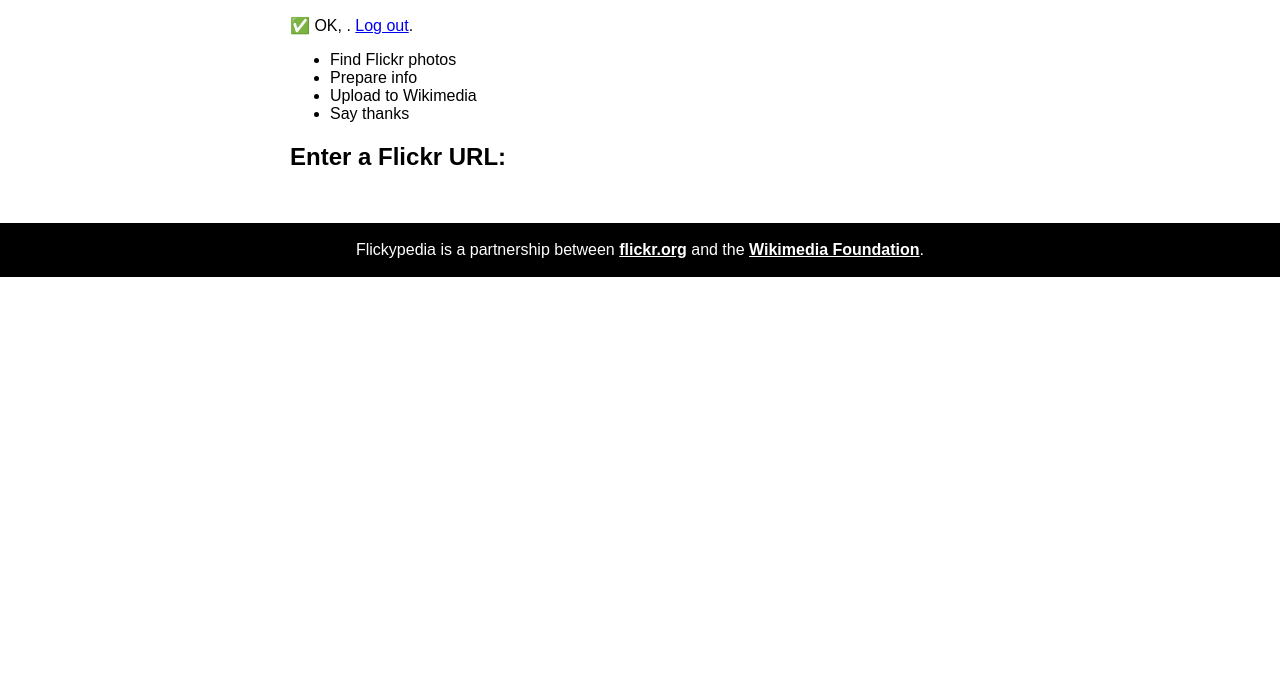
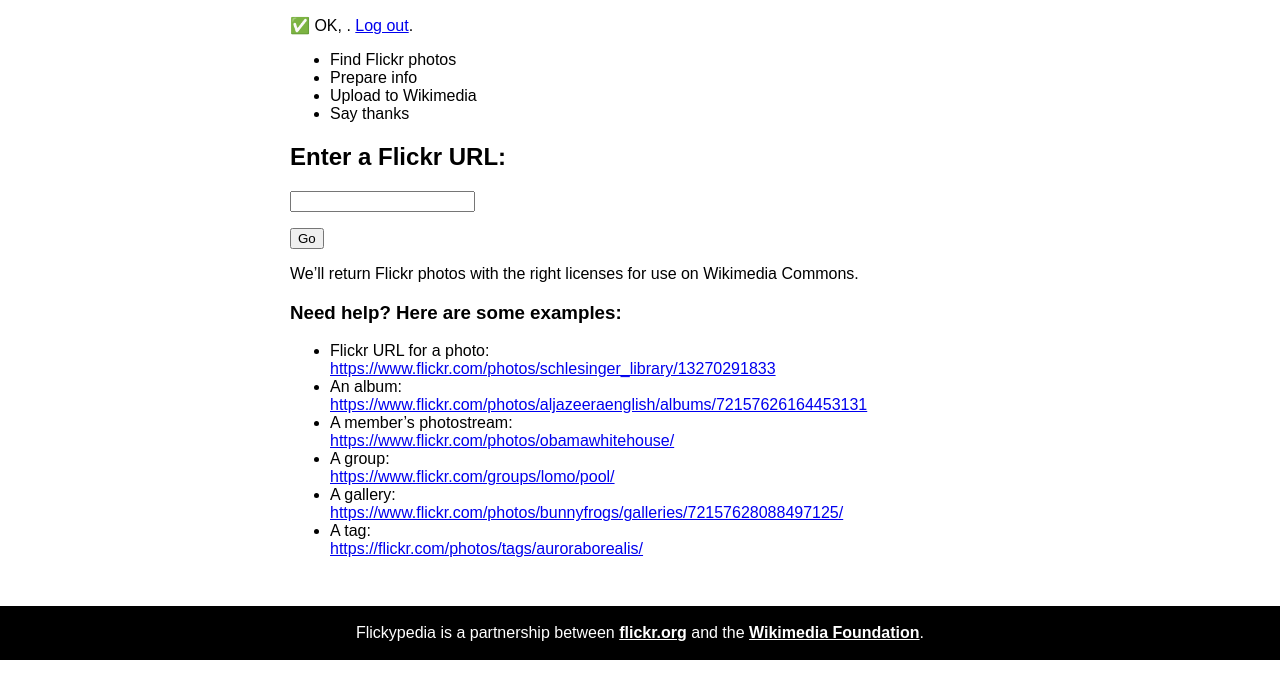
Before and after one commit to Flickr-Foundation/flickypedia, a Flask app: template src/flickypedia/templates/find_photos.html in a window 1280 px wide. Shown: the top 699 px of the page. Run offline with Flask 3, Linux system fonts and the light colour scheme; the template is opened without the code that fills it: values that come from a table or form of the project are taken from there, others are empty.

Commit message:
Build out the form for entering a Flickr URL

```diff
--- a/src/flickypedia/pages/__init__.py
+++ b/src/flickypedia/pages/__init__.py
@@ -1,3 +1,4 @@
 from .find_photos import find_photos
+from .prepare_info import prepare_info
 
-__all__ = ["find_photos"]
+__all__ = ["find_photos", "prepare_info"]
--- a/src/flickypedia/pages/find_photos.py
+++ b/src/flickypedia/pages/find_photos.py
@@ -1,7 +1,34 @@
-from flask import render_template
+from flask import flash, redirect, render_template, url_for
 from flask_login import login_required
+from flask_wtf import FlaskForm
+from flickr_url_parser import parse_flickr_url, NotAFlickrUrl, UnrecognisedUrl
+from wtforms import URLField, SubmitField
+from wtforms.validators import DataRequired
 
 
 @login_required
 def find_photos():
-    return render_template("find_photos.html")
+    form = FlickrPhotoURLForm()
+
+    if form.validate_on_submit():
+        url = form.flickr_url.data
+
+        try:
+            parse_flickr_url(url)
+        except NotAFlickrUrl:
+            flash("That URL doesn’t live on Flickr.com", category="flickr_url")
+            return render_template("find_photos.html", form=form)
+        except UnrecognisedUrl:
+            flash("There are no photos to show at that URL", category="flickr_url")
+            return render_template("find_photos.html", form=form)
+
+        return redirect(url_for("prepare_info", flickr_url=url))
+
+    return render_template("find_photos.html", form=form)
+
+
+class FlickrPhotoURLForm(FlaskForm):
+    flickr_url = URLField(validators=[DataRequired()])
+
+    submit = SubmitField("Go")
+    pass
--- a/src/flickypedia/templates/components/flashes.html
+++ b/src/flickypedia/templates/components/flashes.html
@@ -1,4 +1,4 @@
-{% with messages = get_flashed_messages() %}
+{% with messages = get_flashed_messages(category_filter=["message"]) %}
   {% if messages %}
     <ul class="flashes">
     {% for message in messages %}
--- a/src/flickypedia/templates/find_photos.html
+++ b/src/flickypedia/templates/find_photos.html
@@ -4,4 +4,60 @@
   {% include "components/header.html" %}
 
   <h2>Enter a Flickr URL:</h2>
+
+  <form action="" method="post" novalidate>
+    {{ form.hidden_tag() }}
+
+    {% with messages = get_flashed_messages(category_filter=["flickr_url"]) %}
+      {% if messages %}
+        <ul class="flashes">
+        {% for message in messages %}
+          <li>{{ message | safe }}</li>
+        {% endfor %}
+        </ul>
+      {% endif %}
+    {% endwith %}
+
+    {{ form.flickr_url }}
+
+    <p>{{ form.submit() }}</p>
+  </form>
+
+  <p>
+    We’ll return Flickr photos with the right licenses for use on Wikimedia Commons.
+  </p>
+
+  <h3>Need help? Here are some examples:</h3>
+
+  <ul>
+    <li>
+      Flickr URL for a photo: <br/>
+      {{ "https://www.flickr.com/photos/schlesinger_library/13270291833" | a_href | safe }}
+    </li>
+
+    <li>
+      An album: <br/>
+      {{ "https://www.flickr.com/photos/aljazeeraenglish/albums/72157626164453131" | a_href | safe }}
+    </li>
+
+    <li>
+      A member’s photostream: <br/>
+      {{ "https://www.flickr.com/photos/obamawhitehouse/" | a_href | safe }}
+    </li>
+
+    <li>
+      A group: <br/>
+      {{ "https://www.flickr.com/groups/lomo/pool/" | a_href | safe }}
+    </li>
+
+    <li>
+      A gallery: <br/>
+      {{ "https://www.flickr.com/photos/bunnyfrogs/galleries/72157628088497125/" | a_href | safe }}
+    </li>
+
+    <li>
+      A tag: <br/>
+      {{ "https://flickr.com/photos/tags/auroraborealis/" | a_href | safe }}
+    </li>
+  </ul>
 {% endblock %}
--- a/src/flickypedia/utils.py
+++ b/src/flickypedia/utils.py
@@ -15,3 +15,16 @@
     See https://cryptography.io/en/latest/fernet/#cryptography.fernet.Fernet
     """
     return Fernet(key).decrypt(ciphertext).decode("ascii")
+
+
+def a_href(url):
+    """
+    Render a URL as an <a> tag with the URL as both target and text.
+
+        >>> a_href("https://example.net")
+        '<a href="https://example.net">https://example.net</a>'
+
+    This is a utility function for Flask templates.
+
+    """
+    return f'<a href="{url}">{url}</a>'
```
Also changed, not shown: dev_requirements.txt (+9 -0 lines), requirements.txt (+9 -1 lines), src/flickypedia/__init__.py (+6 -2 lines), src/flickypedia/pages/prepare_info.py (added, +20 -0 lines), src/flickypedia/templates/prepare_info.html (added, +28 -0 lines), tests/test_app.py (+1 -1 lines), 1 other file.
